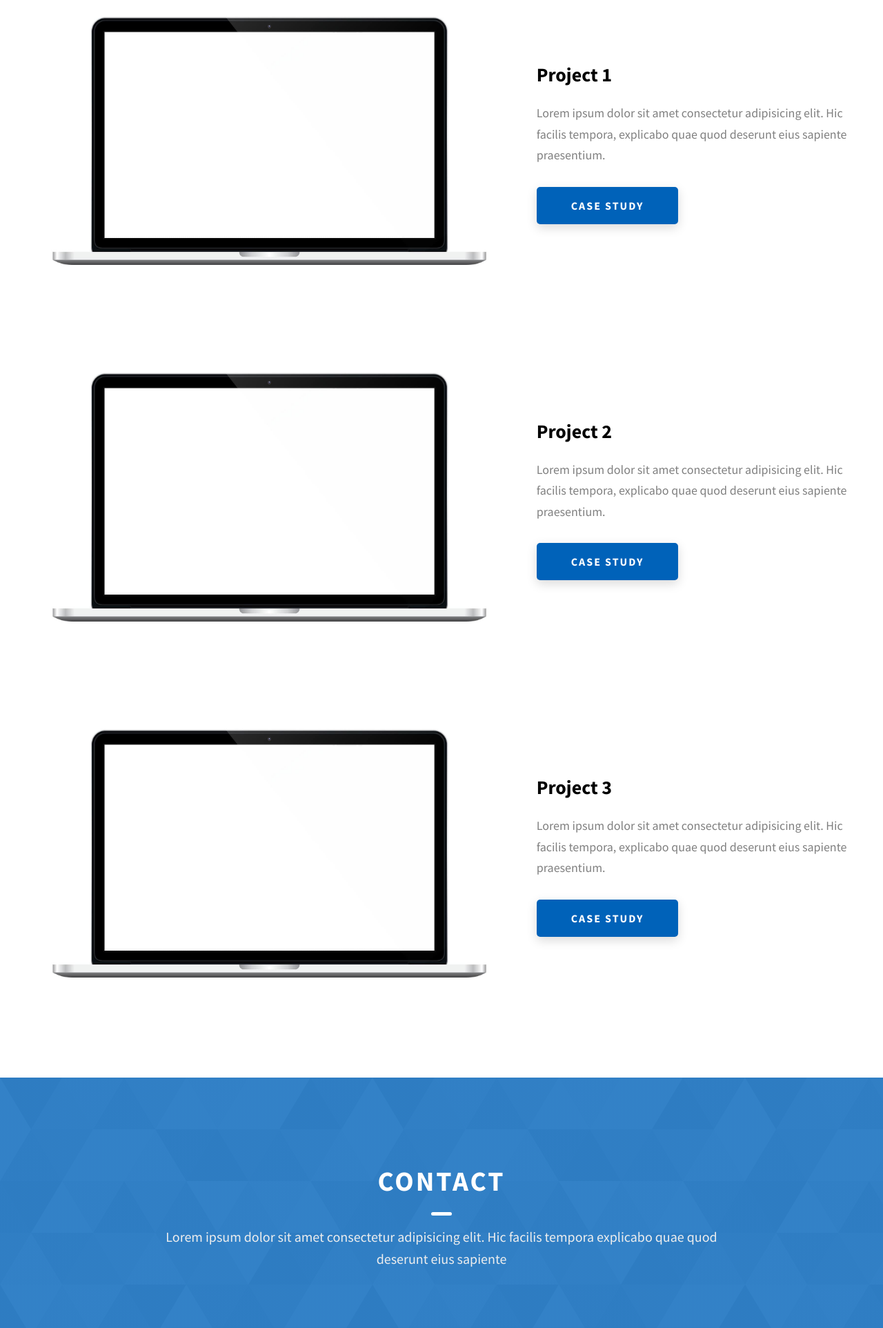
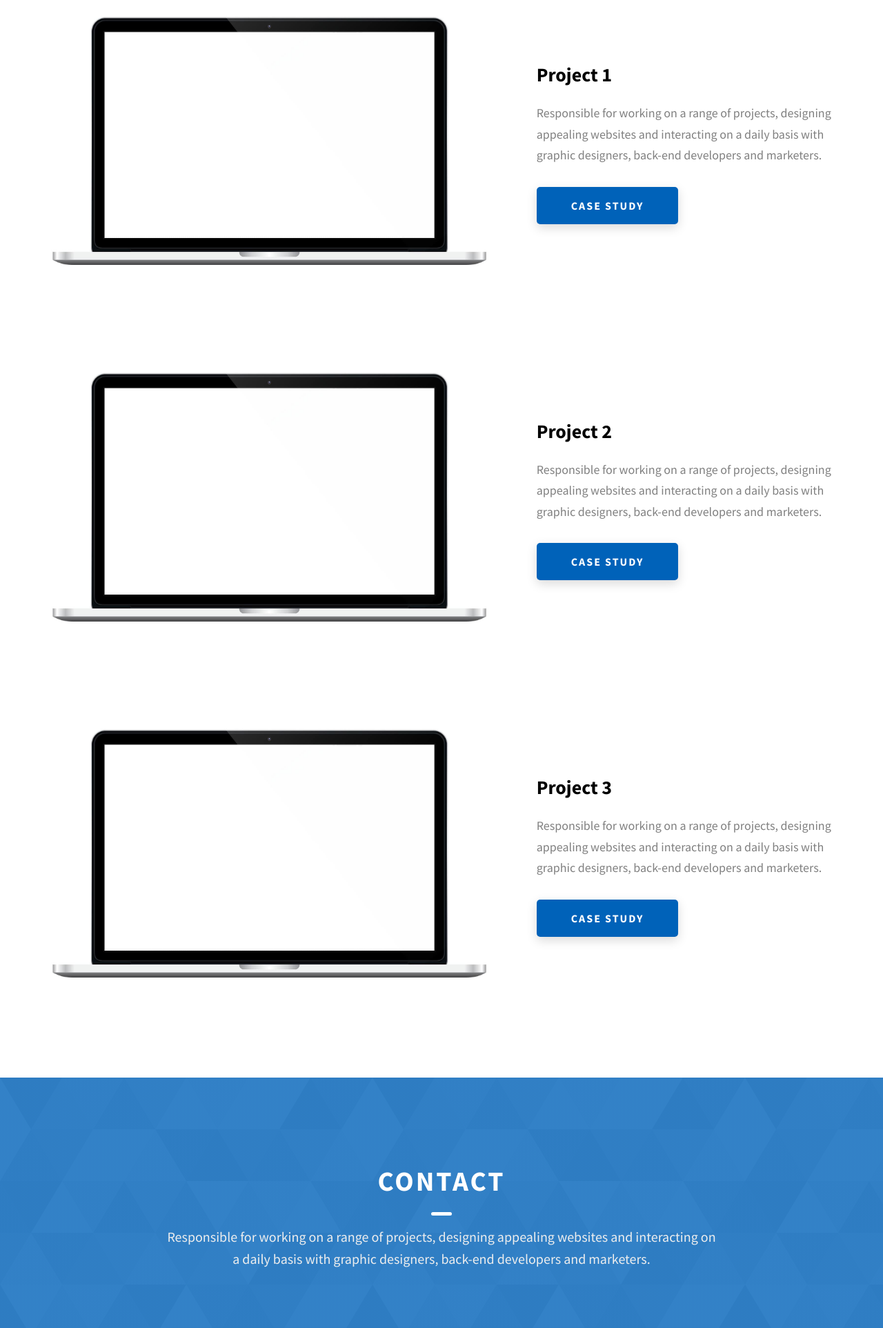
Before and after one commit to ibrahimcheik/ibrahimcheik.github.io, a website: page index.html in a window 1280 px wide. Shown: the part 2035-3960 px from the top of the page at 69% size. Drawn offline with Linux system fonts and the light colour scheme.

Commit message:
another some custum

```diff
--- a/index.html
+++ b/index.html
@@ -231,9 +231,9 @@ and marketers
             <div class="projects__row-content">
               <h3 class="projects__row-content-title">Project 1</h3>
               <p class="projects__row-content-desc">
-                Lorem ipsum dolor sit amet consectetur adipisicing elit. Hic
-                facilis tempora, explicabo quae quod deserunt eius sapiente
-                praesentium.
+                Responsible for working on a range of projects, designing appealing websites
+and interacting on a daily basis with graphic designers, back-end developers
+and marketers.
               </p>
               <a
                 href="./project-1.html"
@@ -255,9 +255,9 @@ and marketers
             <div class="projects__row-content">
               <h3 class="projects__row-content-title">Project 2</h3>
               <p class="projects__row-content-desc">
-                Lorem ipsum dolor sit amet consectetur adipisicing elit. Hic
-                facilis tempora, explicabo quae quod deserunt eius sapiente
-                praesentium.
+                Responsible for working on a range of projects, designing appealing websites
+and interacting on a daily basis with graphic designers, back-end developers
+and marketers.
               </p>
               <a
                 href="./project-2.html"
@@ -279,9 +279,9 @@ and marketers
             <div class="projects__row-content">
               <h3 class="projects__row-content-title">Project 3</h3>
               <p class="projects__row-content-desc">
-                Lorem ipsum dolor sit amet consectetur adipisicing elit. Hic
-                facilis tempora, explicabo quae quod deserunt eius sapiente
-                praesentium.
+                Responsible for working on a range of projects, designing appealing websites
+and interacting on a daily basis with graphic designers, back-end developers
+and marketers.
               </p>
               <a
                 href="./project-3.html"
@@ -299,8 +299,9 @@ and marketers
         <h2 class="heading heading-sec heading-sec__mb-med">
           <span class="heading-sec__main heading-sec__main--lt">Contact</span>
           <span class="heading-sec__sub heading-sec__sub--lt">
-            Lorem ipsum dolor sit amet consectetur adipisicing elit. Hic facilis
-            tempora explicabo quae quod deserunt eius sapiente
+            Responsible for working on a range of projects, designing appealing websites
+and interacting on a daily basis with graphic designers, back-end developers
+and marketers.
           </span>
         </h2>
         <div class="contact__form-container">
@@ -354,14 +355,14 @@ and marketers
               <span>Social</span>
             </h2>
             <div class="main-footer__social-cont">
-              <a target="_blank" rel="noreferrer" href="#">
+              <a target="_blank" rel="noreferrer" href="https://www.linkedin.com/in/amadou-moussa-ibrahim-5b6995150/">
                 <img
                   class="main-footer__icon"
                   src="./assets/png/linkedin-ico.png"
                   alt="icon"
                 />
               </a>
-              <a target="_blank" rel="noreferrer" href="#">
+              <a target="_blank" rel="noreferrer" href="https://github.com/ibrahimcheik">
                 <img
                   class="main-footer__icon"
                   src="./assets/png/github-ico.png"
@@ -392,19 +393,21 @@ and marketers
             </div>
           </div>
           <div class="main-footer__row main-footer__row-2">
-            <h4 class="heading heading-sm text-lt">John Doe</h4>
+            <h4 class="heading heading-sm text-lt">Amadou Moussa Ibrahim</h4>
             <p class="main-footer__short-desc">
-              Lorem ipsum dolor sit amet consectetur adipisicing elit facilis
-              tempora explicabo quae quod deserunt
+              Responsible for working on a range of projects, designing appealing websites
+and interacting on a daily basis with graphic designers, back-end developers
+and marketers.
+
             </p>
           </div>
         </div>
 
         <!-- If you give me some credit or shoutout here by linking to my website, then it will be a big thing for me and will help me a lot :) -->
         <div class="main-footer__lower">
-          &copy; Copyright 2021. Made by
+          &copy; Copyright 2022. Made by
           <a rel="noreferrer" target="_blank" href="https://rammaheshwari.com"
-            >Ram Maheshwari</a
+            >Amadou Moussa Ibrahim/a
           >
         </div>
       </div>
```
